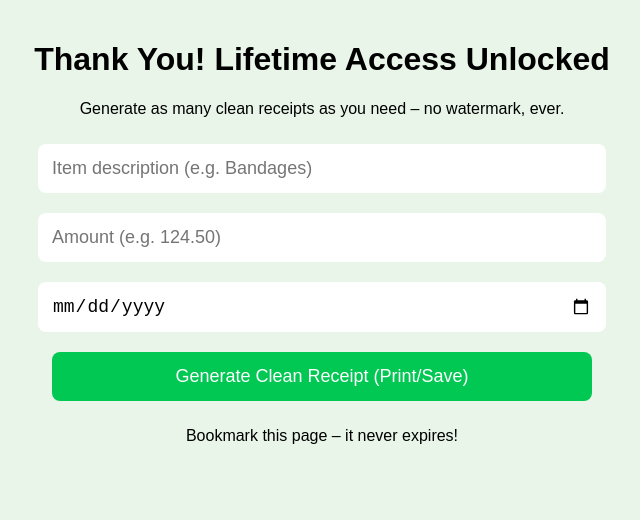
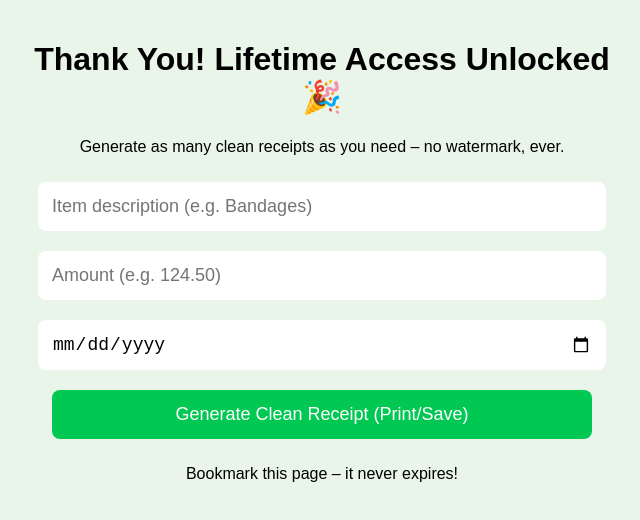
Before and after one commit to AddieCan2/myfsareceipts.com, a plain HTML site: page unlocked.html in a window 1280 px wide. Shown: the whole page, without its empty margins (318-958 px from the left). Drawn offline with Linux system fonts and the light colour scheme.

Commit message:
Update unlocked.html

```diff
--- a/unlocked.html
+++ b/unlocked.html
@@ -10,7 +10,7 @@
   </style>
 </head>
 <body>
-  <h1>Thank You! Lifetime Access Unlocked</h1>
+  <h1>Thank You! Lifetime Access Unlocked 🎉</h1>
   <p>Generate as many clean receipts as you need – no watermark, ever.</p>
 
   <form>
```
